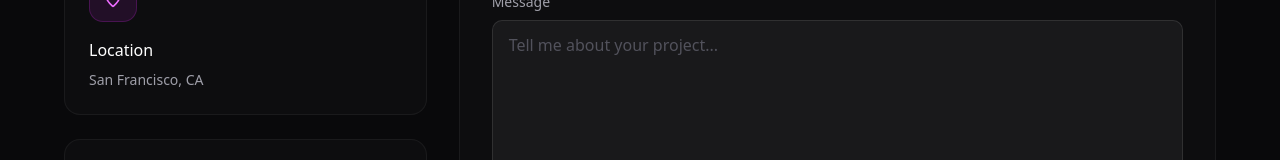
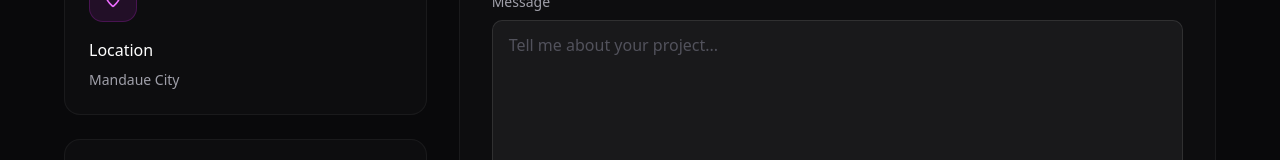
Before and after one commit to kaelfxxxc/PERSONAL-PORTFOLIO, a React (Vite) app: page / in a window 1280 px wide. Shown: the part 4932-5092 px from the top of the page. Built offline with nearby package versions, Linux system fonts and the light colour scheme.

Commit message:
Update Contact.tsx

```diff
--- a/src/components/Contact.tsx
+++ b/src/components/Contact.tsx
@@ -76,7 +76,7 @@
                 <MapPin className="text-fuchsia-400" size={20} />
               </div>
               <h3 className="text-white font-medium mb-2">Location</h3>
-              <p className="text-zinc-400 text-sm">San Francisco, CA</p>
+              <p className="text-zinc-400 text-sm">Mandaue City</p>
             </div>
 
             <div className="p-6 rounded-2xl bg-white/[0.02] border border-white/5">
```
